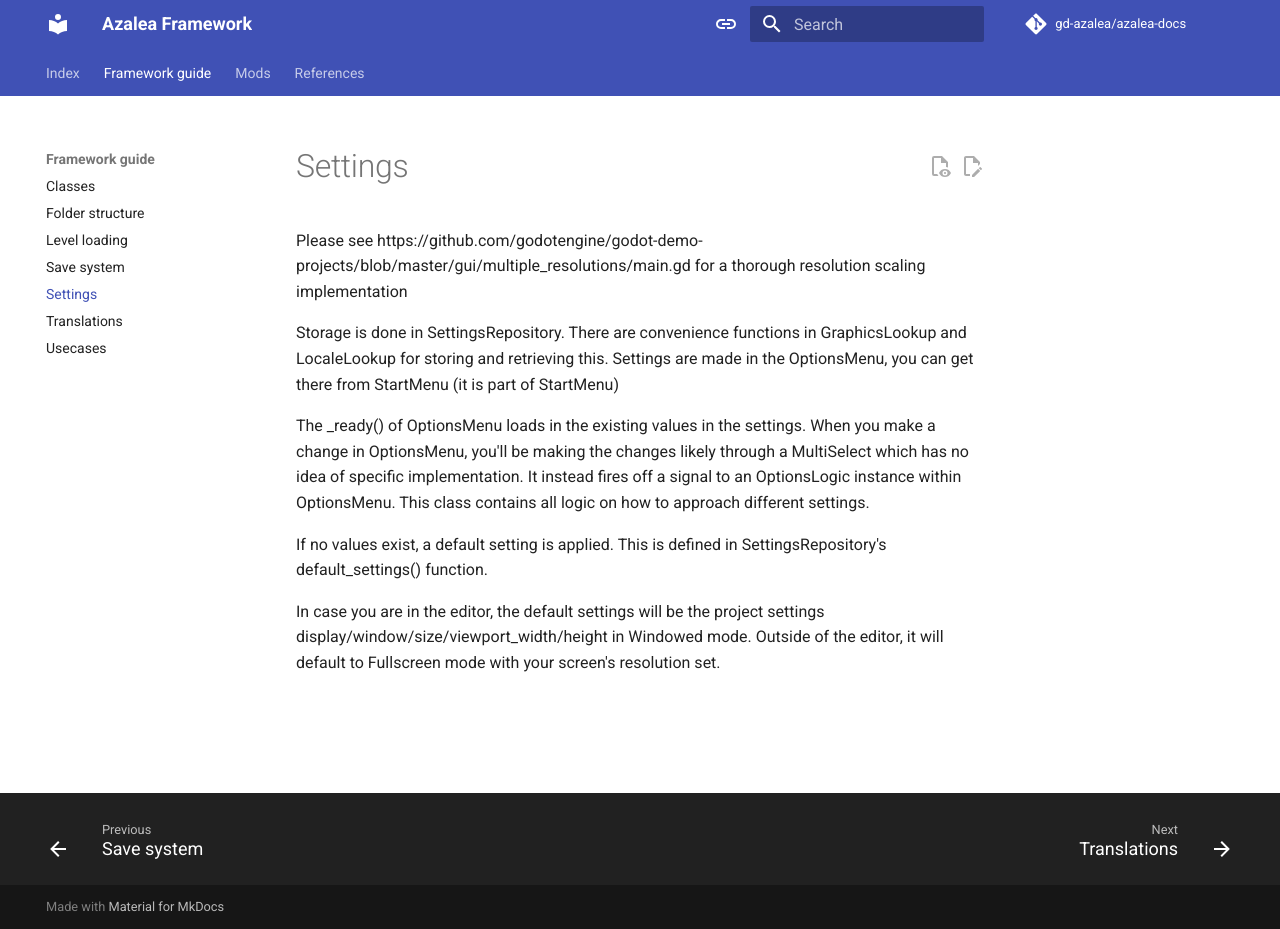
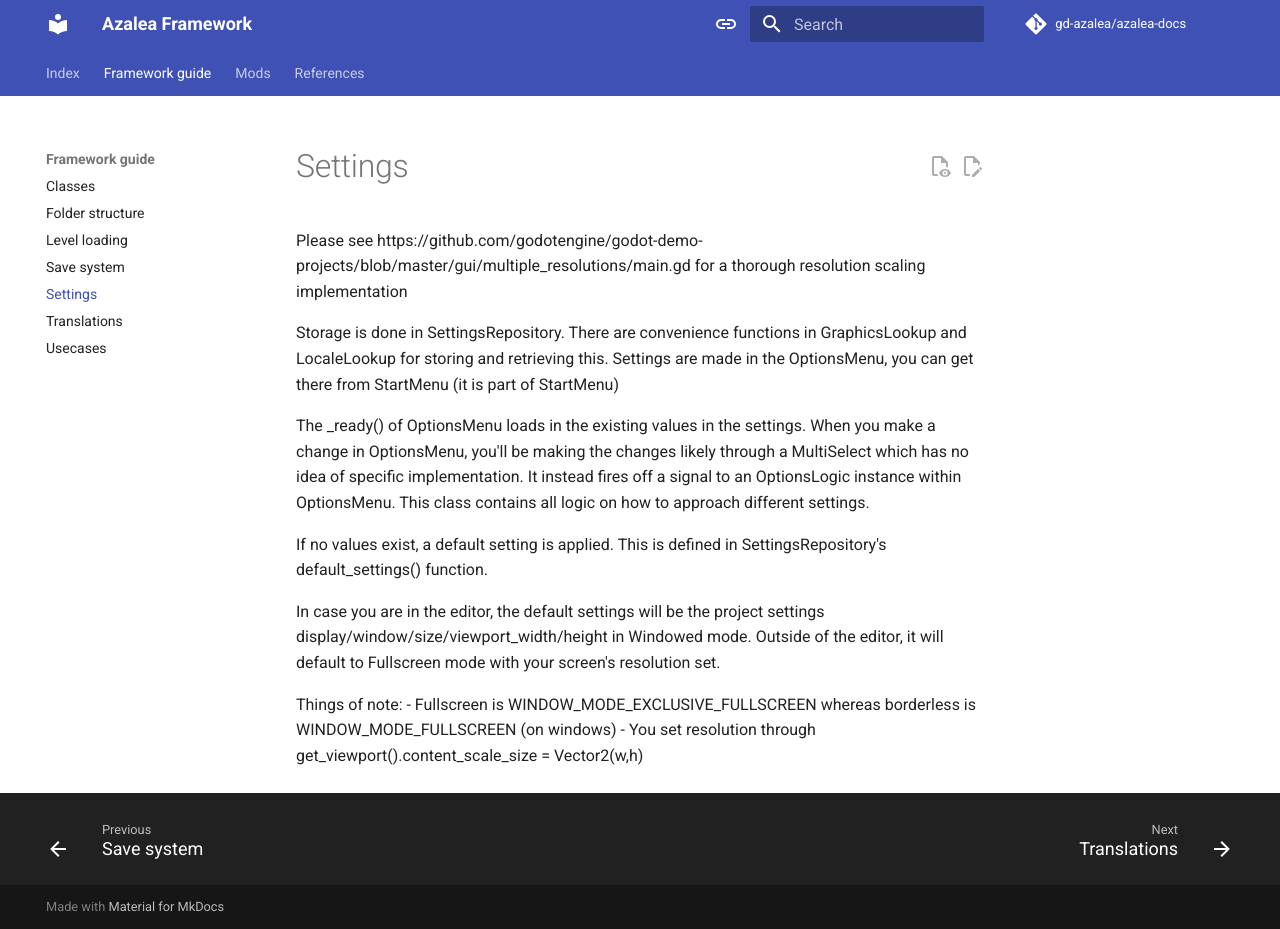
Before and after one commit to gd-azalea/azalea-docs, an MkDocs documentation site: the page built from docs/framework-guide/settings.md, in a window 1280 px wide and 929 px high. Built offline with MkDocs 1.6.1 and Material for MkDocs 9.7.7, drawn with Linux system fonts in a browser that asks for light colours; comment, search, counter and statistics services are not loaded.

Commit message:
Update settings.md

```diff
--- a/docs/framework-guide/settings.md
+++ b/docs/framework-guide/settings.md
@@ -9,3 +9,7 @@
 If no values exist, a default setting is applied. This is defined in SettingsRepository's default_settings() function.
 
 In case you are in the editor, the default settings will be the project settings display/window/size/viewport_width/height in Windowed mode. Outside of the editor, it will default to Fullscreen mode with your screen's resolution set.
+
+Things of note:
+- Fullscreen is WINDOW_MODE_EXCLUSIVE_FULLSCREEN whereas borderless is WINDOW_MODE_FULLSCREEN (on windows)
+- You set resolution through get_viewport().content_scale_size = Vector2(w,h)
```
